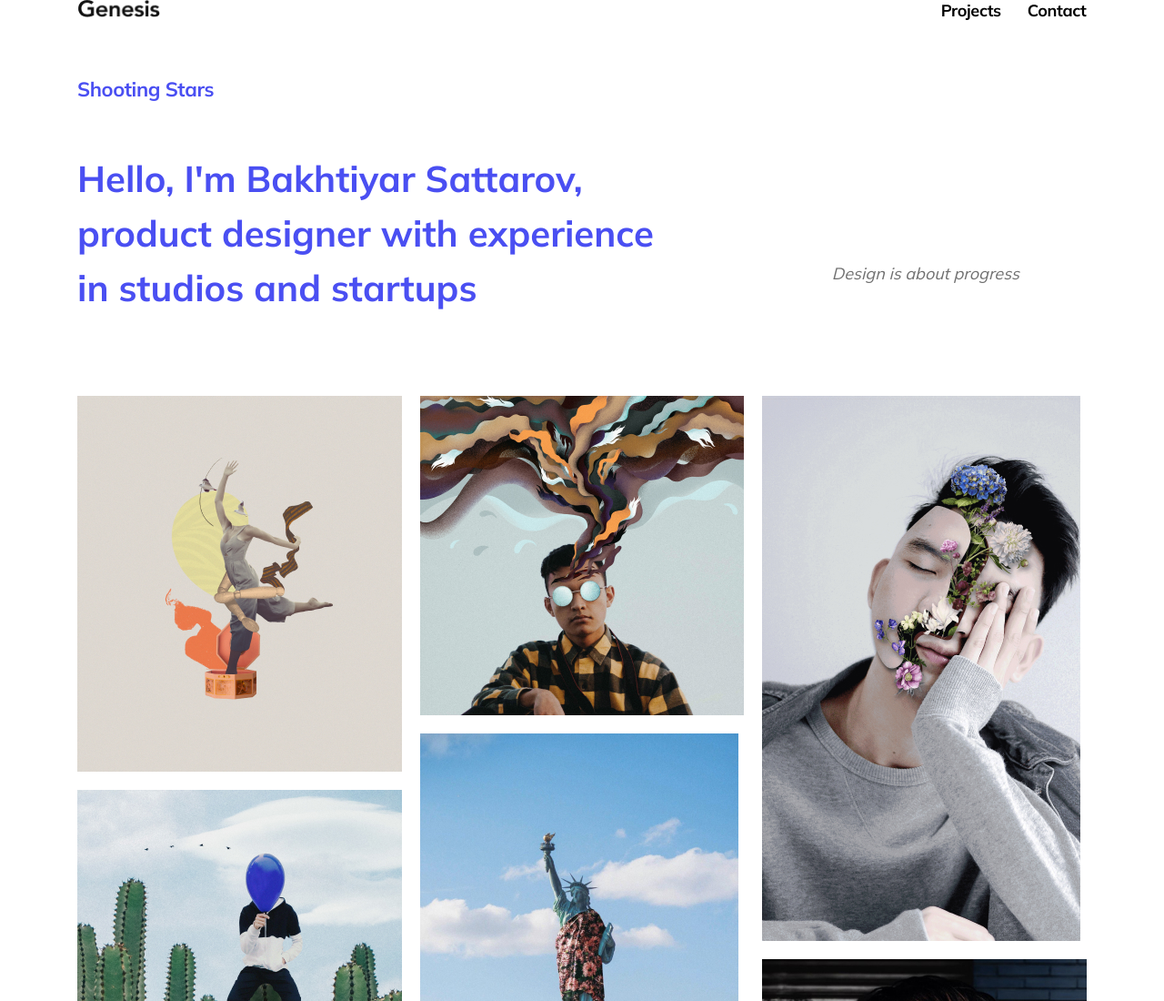
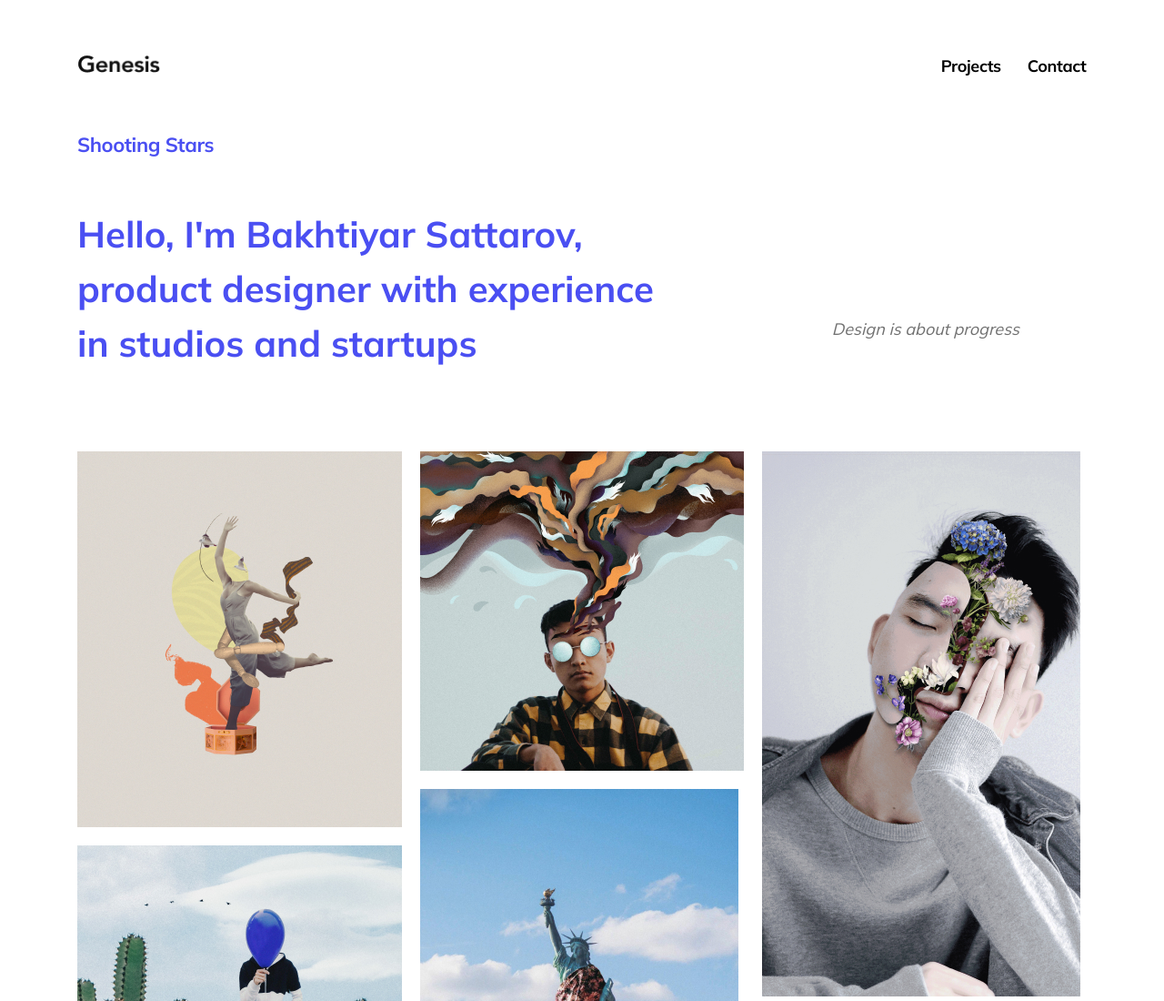
Before and after one commit to MattCarlyon/Assignment-9---Cross-Browser-Compatibility-and-Pre-Postprocessors, a plain HTML site: page index.html in a window 1280 px wide. Shown: the top 1100 px of the page at 91% size. Drawn offline with Linux system fonts and the light colour scheme.

Commit message:
final commit

```diff
--- a/styles/_header.scss
+++ b/styles/_header.scss
@@ -7,6 +7,7 @@
     justify-content: space-between;
     align-content: center;
     margin-bottom: 30px;
+    margin-top: 61px;
 }
 
 .logo {
```
Also changed, not shown: styles/Contact.css, styles/Details.css, styles/index.css.
